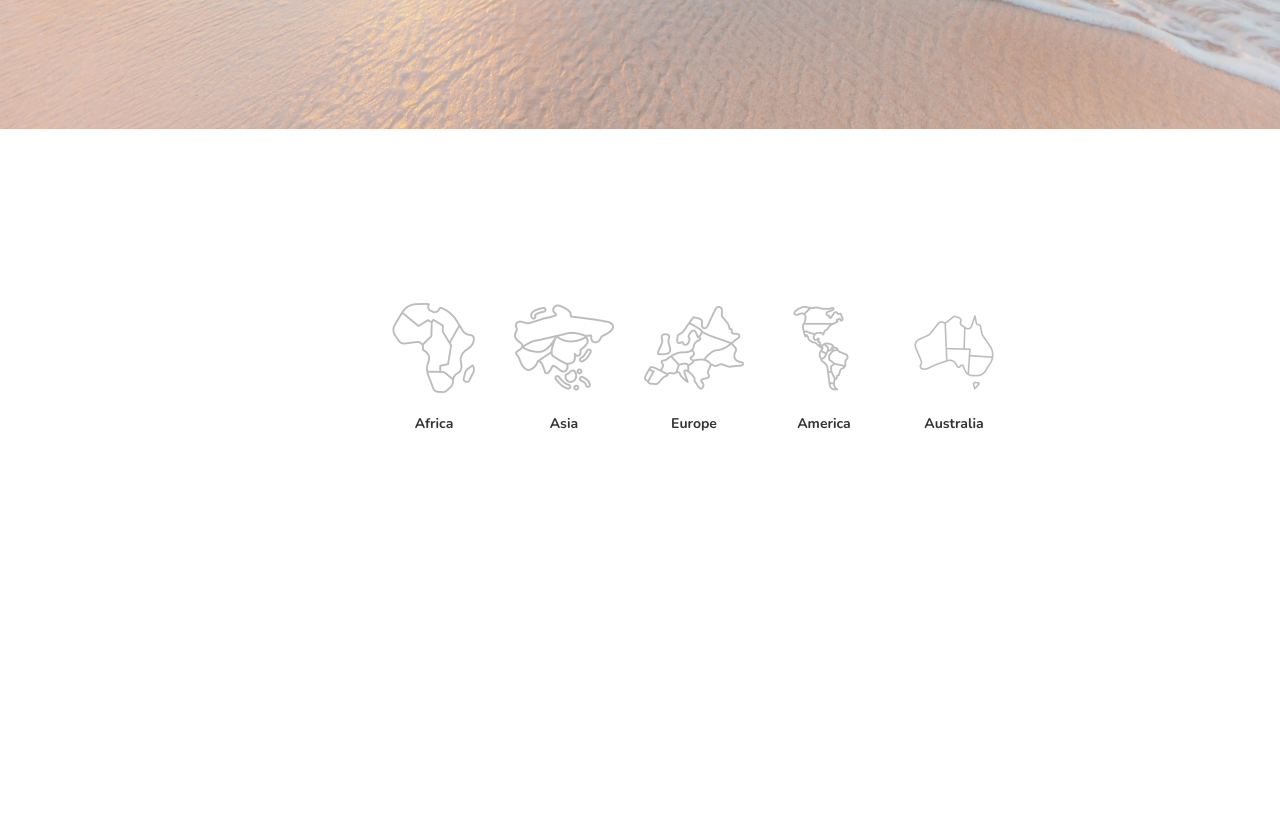
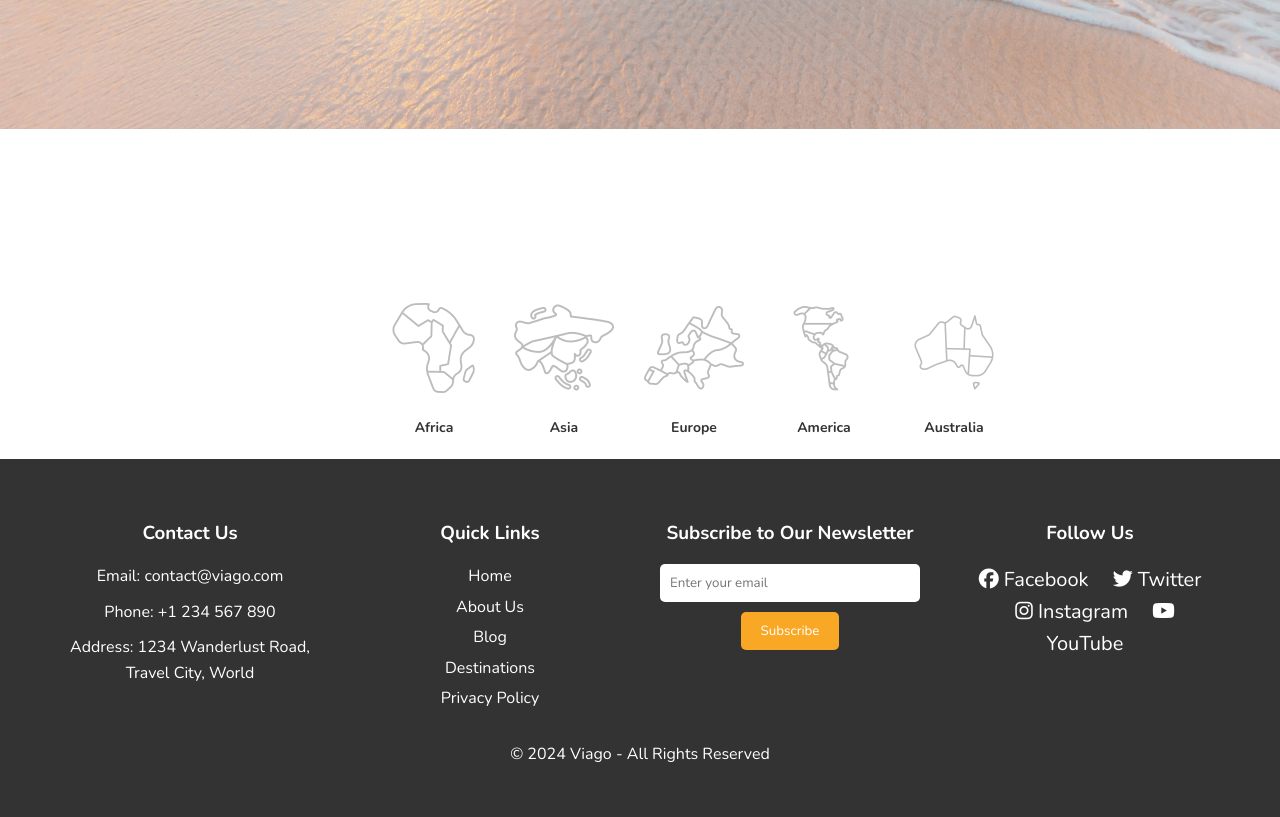
Before and after one commit to Shashwat-Trivedi/Graphica, a plain HTML site: page index.html in a window 1280 px wide. Shown: the part 782-1599 px from the top of the page. Before the commit the page ends 1235 px from the top, so only its background shows below. Drawn offline with nearby package versions, Linux system fonts and the light colour scheme.

Commit message:
third commit

```diff
--- a/index.html
+++ b/index.html
@@ -15,7 +15,10 @@
     <link href="https://fonts.googleapis.com/css2?family=Nunito:ital,wght@0,200..1000;1,200..1000&display=swap" rel="stylesheet">
 </head>
 <body>
-    <div>
+    <div class="page">
+
+
+
         <section class="header">
 
             <div class="logo">
@@ -65,10 +68,54 @@
                 <li><a href="#"><img src="/assets/australia.webp" alt="Australia Icon"><span>Australia</span></a></li>
             </ul>
         </section>
-        <section class="footer">
 
+        <footer>
+            <div class="container">
+                <!-- Contact Us Section -->
+                <div class="section">
+                    <h3>Contact Us</h3>
+                    <p>Email: contact@viago.com</p>
+                    <p>Phone: +1 234 567 890</p>
+                    <p>Address: 1234 Wanderlust Road, Travel City, World</p>
+                </div>
 
-        </section>
+                <!-- Quick Links Section -->
+                <div class="section">
+                    <h3>Quick Links</h3>
+                    <ul>
+                        <li><a href="#">Home</a></li>
+                        <li><a href="#">About Us</a></li>
+                        <li><a href="#">Blog</a></li>
+                        <li><a href="#">Destinations</a></li>
+                        <li><a href="#">Privacy Policy</a></li>
+                    </ul>
+                </div>
+
+                <!-- Newsletter Section -->
+                <div class="section">
+                    <h3>Subscribe to Our Newsletter</h3>
+                    <form action="#">
+                        <input type="email" placeholder="Enter your email" required>
+                        <button type="submit">Subscribe</button>
+                    </form>
+                </div>
+
+                <!-- Social Media Section -->
+                <div class="section">
+                    <h3>Follow Us</h3>
+                    <div class="social-icons">
+                        <a href="#"><i class="fab fa-facebook"></i> Facebook</a>
+                        <a href="#"><i class="fab fa-twitter"></i> Twitter</a>
+                        <a href="#"><i class="fab fa-instagram"></i> Instagram</a>
+                        <a href="#"><i class="fab fa-youtube"></i> YouTube</a>
+                    </div>
+                </div>
+            </div>
+            <p>&copy; 2024 Viago - All Rights Reserved</p>
+        </footer>
+
+        <!-- Include Font Awesome for Social Media Icons -->
+        <script src="https://kit.fontawesome.com/a076d05399.js" crossorigin="anonymous"></script>
     </div>
 
 
--- a/style.css
+++ b/style.css
@@ -5,12 +5,16 @@
     padding: 0;
     box-sizing: border-box;
     font-family:Nunito;
+
 }
     .logo{
         display:flex;
     }
     body {
         font-family:Nunito;
+        width:100%;
+        height:100%;
+        overflow-x: hidden;
     }
 
     .header {
@@ -163,3 +167,87 @@
     width:62px;
     margin-right:8px;
 }
+
+
+body {
+    font-family: Arial, sans-serif;
+    line-height: 1.6;
+}
+footer {
+    background-color: #333;
+    color: white;
+    padding: 40px 0;
+    text-align: center;
+}
+footer .container {
+    display: flex;
+    flex-wrap: wrap;
+    justify-content: space-between;
+    max-width: 1200px;
+    margin: 0 auto;
+}
+footer .section {
+    flex: 1 1 200px;
+    padding: 20px;
+}
+footer h3 {
+    margin-bottom: 15px;
+}
+footer p, footer ul, footer input {
+    margin-bottom: 10px;
+}
+footer ul {
+    list-style-type: none;
+}
+footer ul li {
+    margin: 5px 0;
+}
+footer ul li a {
+    color: white;
+    text-decoration: none;
+    transition: color 0.3s;
+}
+footer ul li a:hover {
+    color: #f9a825;
+}
+footer input[type="email"] {
+    width: 100%;
+    padding: 10px;
+    margin-bottom: 10px;
+    border: none;
+    border-radius: 5px;
+}
+footer button {
+    padding: 10px 20px;
+    border: none;
+    border-radius: 5px;
+    background-color: #f9a825;
+    color: white;
+    cursor: pointer;
+}
+footer button:hover {
+    background-color: #d4a015;
+}
+footer .social-icons {
+    margin-top: 10px;
+}
+footer .social-icons a {
+    margin: 0 10px;
+    color: white;
+    font-size: 20px;
+    text-decoration: none;
+    transition: color 0.3s;
+}
+footer .social-icons a:hover {
+    color: #f9a825;
+}
+@media(max-width: 768px) {
+    footer .container {
+        flex-direction: column;
+        text-align: left;
+    }
+}
+
+.page{
+    position:static;
+}
```
Also changed, not shown: index.js (added, +11 -0 lines).
